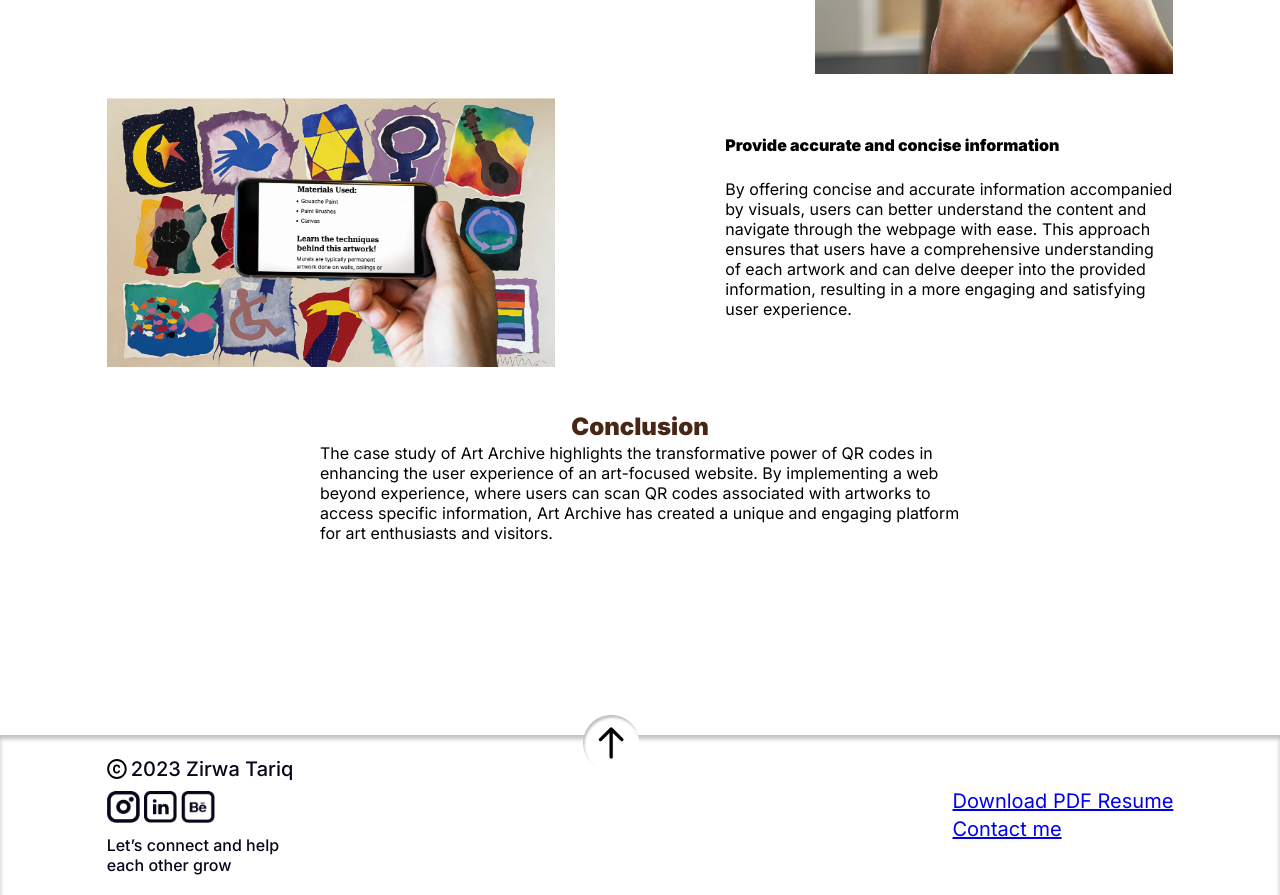
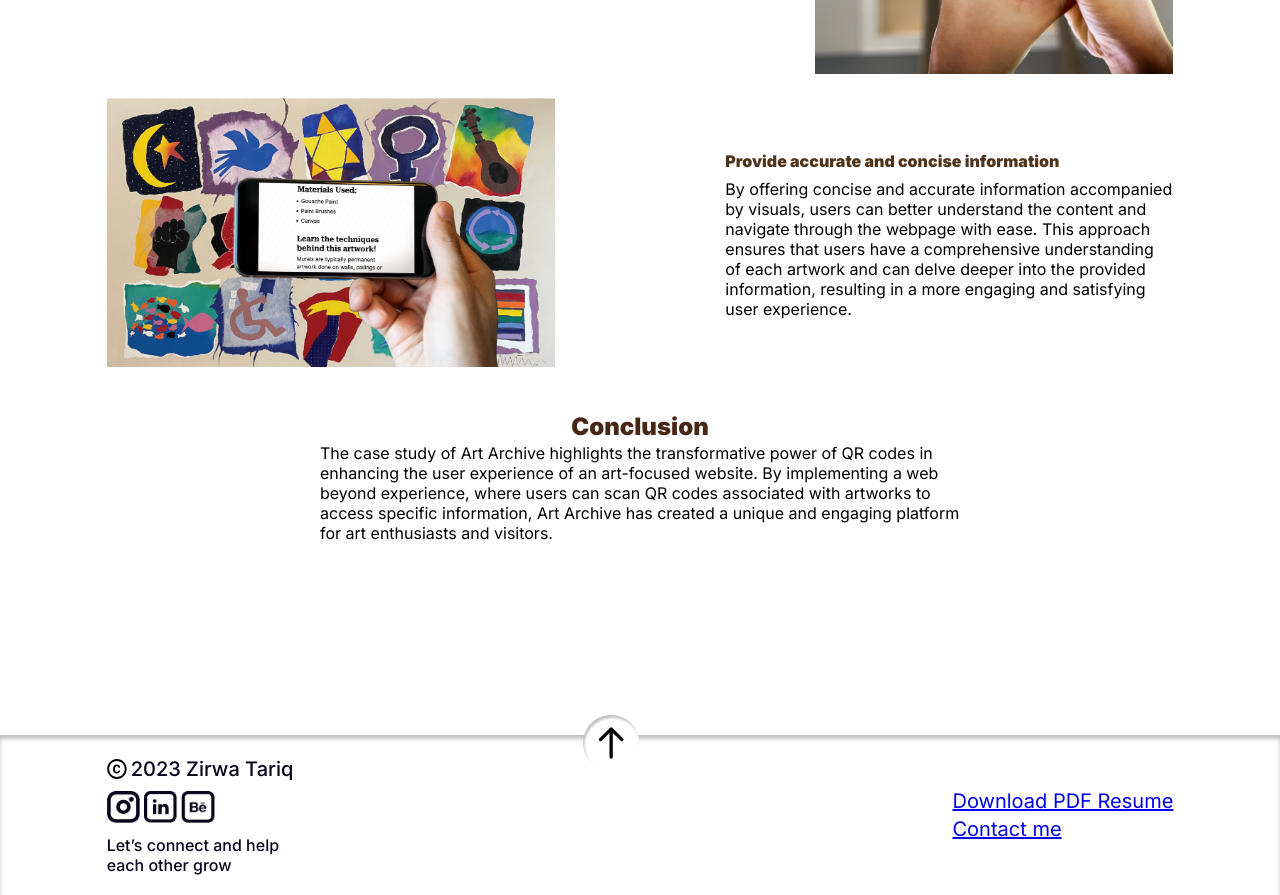
Before and after one commit to aumirza/zirwa-portfolio, a Next.js app: page /archive in a window 1280 px wide. Shown: the part 6100-6995 px from the top of the page. Built offline with nearby package versions, Linux system fonts and the light colour scheme.

Commit message:
fix: text color [how section[

```diff
--- a/components/archive/how-section.tsx
+++ b/components/archive/how-section.tsx
@@ -62,11 +62,11 @@ const HowSection = () => {
               animateIn="animate__fadeInRight"
               animateOnce={true}
             >
-              <div className="font-extrabold inline-block">
+              <div className="font-extrabold text-saddlebrown-200">
                 Provide accurate and concise information
               </div>
               <div className="">
-                <p>
+                <p className="m-0">
                   By offering concise and accurate information accompanied by
                   visuals, users can better understand the content and navigate
                   through the webpage with ease. This approach ensures that
```
